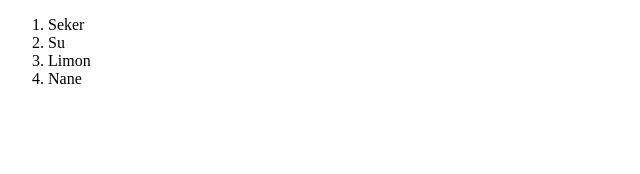
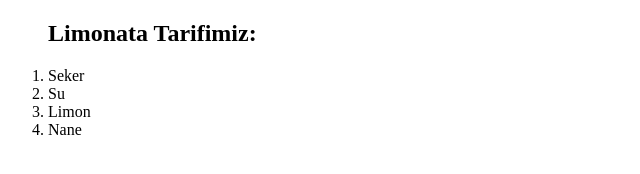
Before and after one commit to alierden1708/Clarusway-git-3, a plain HTML site: page index.html in a window 1280 px wide. Shown: the whole page, without its empty margins (0-640 px from the left). Drawn offline with Linux system fonts and the light colour scheme.

Commit message:
baslik degisti

```diff
--- a/index.html
+++ b/index.html
@@ -7,7 +7,7 @@
     <title>lemonade</title>
 </head>
 <body>
-    <ol>
+    <ol><h2>Limonata Tarifimiz:</h2>
         <li>Seker</li>
         <li>Su</li>
         <li>Limon</li>
```
